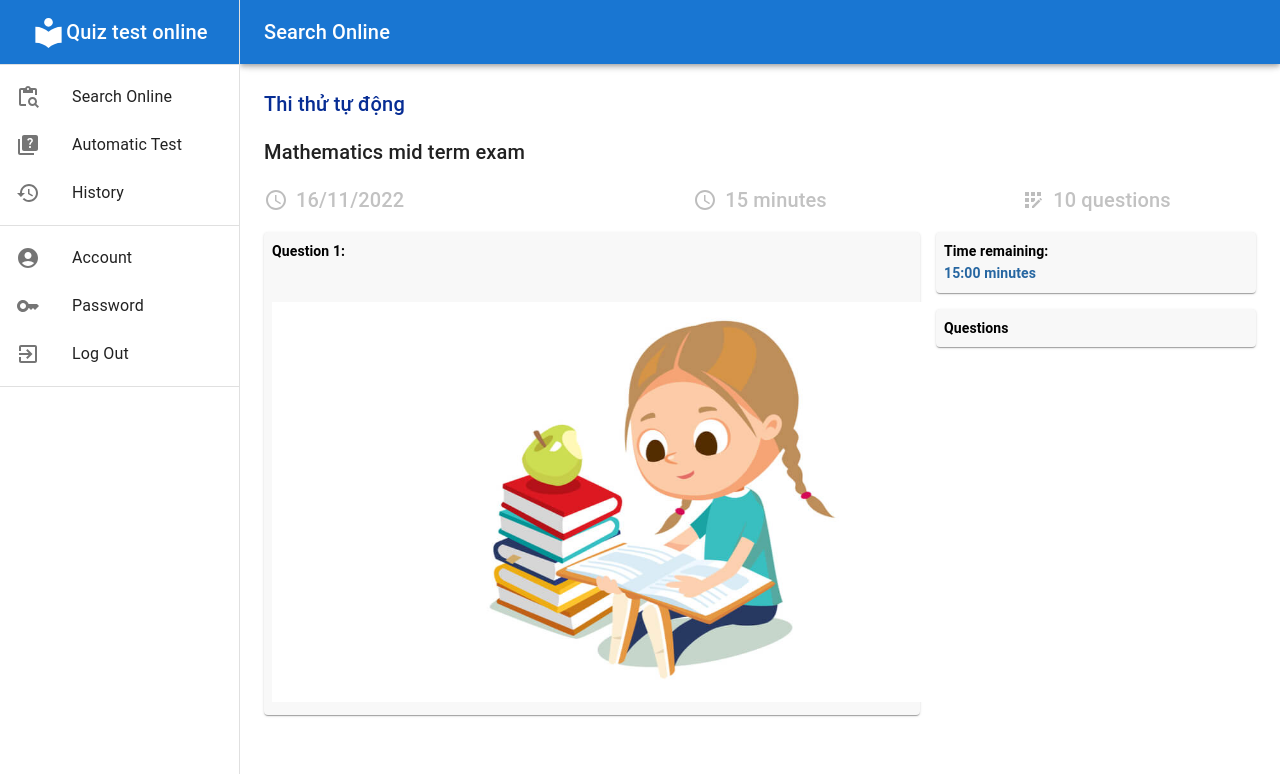
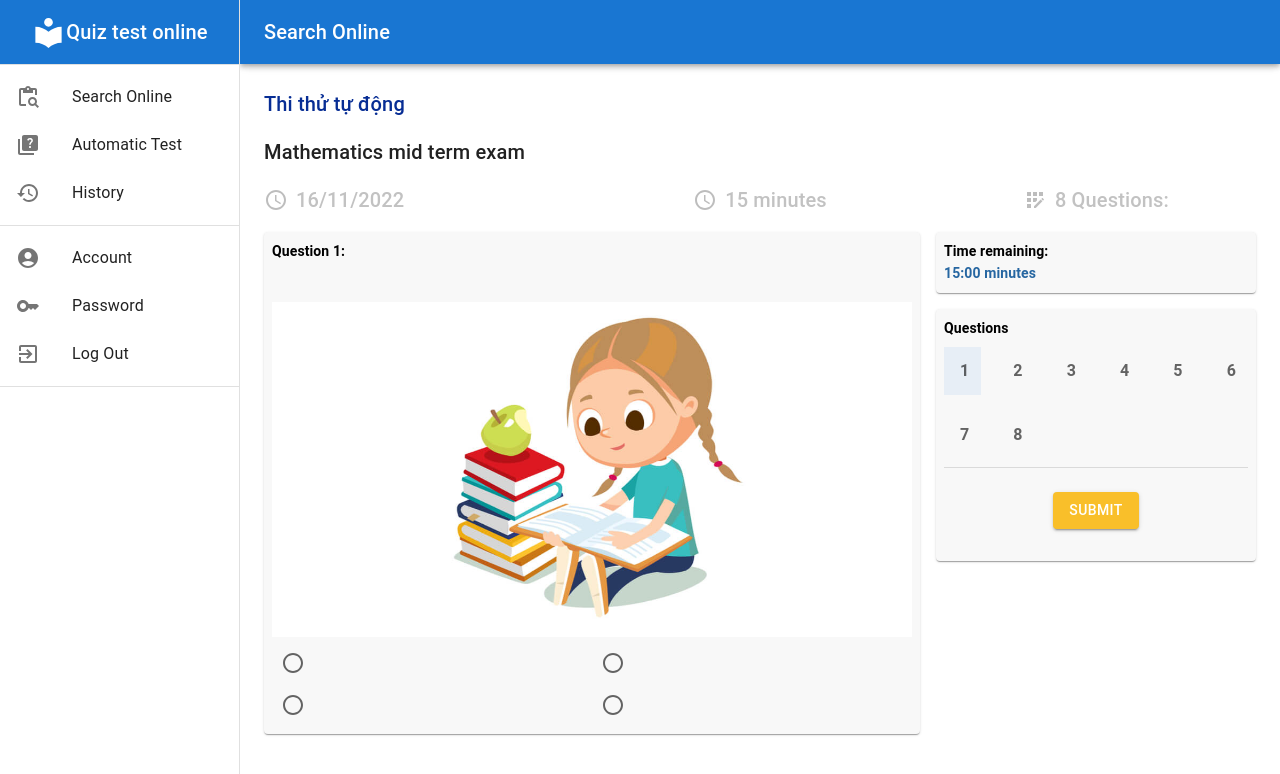
Before and after one commit to son3102k/IntegratedSystem, a React (Create React App) app in the folder web-app/: page /automatic-test in a window 1280 px wide. Shown: the top 774 px of the page. Built offline with nearby package versions, Linux system fonts and the light colour scheme.

Commit message:
add choose answer automation test

```diff
--- a/web-app/src/features/mainFeature/AutomationTest.tsx
+++ b/web-app/src/features/mainFeature/AutomationTest.tsx
@@ -1,4 +1,4 @@
-import React from "react";
+import React, { useState } from "react";
 import Tabs from '@mui/material/Tabs';
 import Tab from '@mui/material/Tab';
 import Typography from '@mui/material/Typography';
@@ -8,16 +8,18 @@ import Grid from '@mui/material/Grid';
 import { createTheme, styled } from '@mui/material/styles';
 import AccessTimeIcon from '@mui/icons-material/AccessTime';
 import AppRegistrationIcon from '@mui/icons-material/AppRegistration';
-import test_image from '../../assets/image_login.jpg' ;
+import { Divider, List, ListItem, ListItemButton, ListItemIcon, ListItemText,Button, Radio } from "@mui/material";
+import { wrap } from "module";
 
 const BoxTitleCss = { display: "flex", flexWrap: "nowrap", flexDirection: "row", alignItems: "center" };
 const TypoTitleCss = {fontSize: "1.25em", marginLeft: 1}
 const darkTheme = createTheme({
   palette: {
-    mode: "dark"
-  }
+    mode: "dark",
+  },
 });
 const ContentFontCss ={fontSize: "1em", fontWeight: 600};
+const AnswerGridCss = {display: "flex", justifyContent: "flex-start"};
 
 const Item = styled(Paper)(({ theme }) => ({
   backgroundColor: theme.palette.mode === 'dark' ? '#1A2027' : '#f8f8f8',
@@ -25,67 +27,60 @@ const Item = styled(Paper)(({ theme }) => ({
   padding: theme.spacing(1),
   textAlign: 'center',
   color: theme.palette.text.secondary,
+  width: "100%"
 }));
 
-interface TabPanelProps {
-  children?: React.ReactNode;
-  index: number;
-  value: number;
-}
+export default function AutomationTest() {
+  const [selectedIndex, setSelectedIndex] = useState(0);
+  const [listQuestion, setListQuestion] = useState([
+    {
+      id: 0,
+      src: require("../../assets/image_login.jpg")
+    },
+    {
+      id: 1,
+      src: require("../../assets/exam1/question1.PNG")
+    },
+    {
+      id: 2,
+      src: require("../../assets/image_login.jpg")
+    },
+    {
+      id: 3,
+      src: require("../../assets/image_login.jpg")
+    },
+    {
+      id: 4,
+      src: require("../../assets/image_login.jpg")
+    },
+    {
+      id: 5,
+      src: require("../../assets/image_login.jpg")
+    },
+    {
+      id: 6,
+      src: require("../../assets/image_login.jpg")
+    },
+    {
+      id: 7,
+      src: require("../../assets/image_login.jpg")
+    }
+  ]);
+  const [listAnswers , setListAnswers] = useState(Array(6).fill(null).map(() => ''));
+  console.log(listAnswers)
+  const handleClickChangeQuestion = (i: number) => {
+    setSelectedValue(listAnswers[i]);
+    setSelectedIndex(i);
+  }
 
-function TabPanel(props: TabPanelProps) {
-  const { children, value, index, ...other } = props;
+  const [selectedValue, setSelectedValue] = useState('');
 
-  return (
-    <div
-      role="tabpanel"
-      hidden={value !== index}
-      id={`simple-tabpanel-${index}`}
-      aria-labelledby={`simple-tab-${index}`}
-      {...other}
-    >
-      {value === index && (
-        <Box sx={{ p: 3 }}>
-          <Typography>{children}</Typography>
-        </Box>
-      )}
-    </div>
-  );
-}
-
-function a11yProps(index: number) {
-  return {
-    id: `simple-tab-${index}`,
-    'aria-controls': `simple-tabpanel-${index}`,
-  };
-}
-
-export default function AutomationTest() {
-  const [value, setValue] = React.useState(0);
-
-  const handleChange = (event: React.SyntheticEvent, newValue: number) => {
-    setValue(newValue);
+  const handleChange = (event: React.ChangeEvent<HTMLInputElement>) => {
+    setSelectedValue(event.target.value);
+    setListAnswers((prev) => [...prev.slice(0 , selectedIndex), event.target.value, ...prev.slice(selectedIndex + 1)])
   };
 
   return (
-    // <Box sx={{ width: '100%' }}>
-    //   <Box sx={{ borderBottom: 1, borderColor: 'divider' }}>
-    //     <Tabs value={value} onChange={handleChange} aria-label="basic tabs example">
-    //       <Tab label="Item One" {...a11yProps(0)} />
-    //       <Tab label="Item Two" {...a11yProps(1)} />
-    //       <Tab label="Item Three" {...a11yProps(2)} />
-    //     </Tabs>
-    //   </Box>
-    //   <TabPanel value={value} index={0}>
-    //     Item One
-    //   </TabPanel>
-    //   <TabPanel value={value} index={1}>
-    //     Item Two
-    //   </TabPanel>
-    //   <TabPanel value={value} index={2}>
-    //     Item Three
-    //   </TabPanel>
-    // </Box>
     <Box sx={{ flexGrow: 1 }}>
       <Grid container spacing={2}>
         <Grid item xs={12}>
@@ -100,39 +95,89 @@ export default function AutomationTest() {
         </Grid>
         <Grid item xs={12} md={4}>
           <Box sx={BoxTitleCss}>
-            <AccessTimeIcon fontSize="medium" color="disabled"/>
+            <AccessTimeIcon fontSize="medium" color="disabled" />
             <Typography variant="h6" align="left" color="#c2c2c2" sx={TypoTitleCss}>
               16/11/2022
             </Typography>
           </Box>
         </Grid>
         <Grid item xs={12} md={4}>
-          <Box sx={{
-            ...BoxTitleCss,
-            justifyContent: "center"
-          }}>
-            <AccessTimeIcon fontSize="medium" color="disabled"/>
+          <Box
+            sx={{
+              ...BoxTitleCss,
+              justifyContent: "center",
+            }}
+          >
+            <AccessTimeIcon fontSize="medium" color="disabled" />
             <Typography variant="h6" align="left" color="#c2c2c2" sx={TypoTitleCss}>
               15 minutes
             </Typography>
           </Box>
         </Grid>
         <Grid item xs={12} md={4}>
-          <Box sx={{
+          <Box
+            sx={{
               ...BoxTitleCss,
-              justifyContent: "center"}}>
-            <AppRegistrationIcon fontSize="medium" color="disabled"/>
+              justifyContent: "center",
+            }}
+          >
+            <AppRegistrationIcon fontSize="medium" color="disabled" />
             <Typography variant="h6" align="left" color="#c2c2c2" sx={TypoTitleCss}>
-              10 questions
+              {`${listQuestion.length} Questions:`}
             </Typography>
           </Box>
         </Grid>
-        <Grid item xs={12} md={8} sx={{flexGrow: 1}}>
+        <Grid item xs={12} md={8} sx={{ flexGrow: 1, display: "flex", flexWrap: "wrap" }}>
           <Item>
             <Typography variant="h6" align="left" color="black" sx={ContentFontCss}>
-                Question 1:
+              {`Question ${selectedIndex + 1}:`}
             </Typography>
-            <Box component="img" src={test_image} alt="Question 1" sx={{ height: 400, width: "auto", marginTop: 5 }}/>
+            <Box
+              component="img"
+              src={listQuestion[selectedIndex].src}
+              alt={`Question ${selectedIndex + 1}`}
+              sx={{ height: "auto", width: "100%", marginTop: 5 }}
+            />
+            <Grid container>
+              <Grid item xs={12} md={6} sx={AnswerGridCss}>
+                <Radio
+                  checked={selectedValue === "a"}
+                  onChange={handleChange}
+                  value="a"
+                  name="radio-buttons"
+                  inputProps={{ "aria-label": "A" }}
+
+                />
+              </Grid>
+              <Grid item xs={12} md={6} sx={AnswerGridCss}>
+                <Radio
+                  checked={selectedValue === "b"}
+                  onChange={handleChange}
+                  value="b"
+                  name="radio-buttons"
+                  inputProps={{ "aria-label": "B" }}
+                />
+              </Grid>
+              <Grid item xs={12} md={6} sx={AnswerGridCss}>
+                <Radio
+                  checked={selectedValue === "c"}
+                  onChange={handleChange}
+                  value="c"
+                  name="radio-buttons"
+                  inputProps={{ "aria-label": "C" }}
+                />
+              </Grid>
+              <Grid item xs={12} md={6} sx={AnswerGridCss}>
+                <Radio
+                  checked={selectedValue === "d"}
+                  onChange={handleChange}
+                  value="d"
+                  name="radio-buttons"
+                  inputProps={{ "aria-label": "D" }}
+
+                />
+              </Grid>
+            </Grid>
           </Item>
         </Grid>
         <Grid item xs={12} md={4}>
@@ -152,6 +197,34 @@ export default function AutomationTest() {
                 <Typography variant="h6" align="left" color="black" sx={ContentFontCss}>
                   Questions
                 </Typography>
+                <List component="nav">
+                  <Grid container spacing={2}>
+                    {listQuestion.map((e, i) => (
+                      <Grid item xs={12} md={2} key={`grid-question-${i}`}>
+                        <ListItemButton
+                          selected={selectedIndex === i}
+                          onClick={() => handleClickChangeQuestion(i)}
+                          key={`itemButton-question-${i}`}
+                        >
+                          <ListItemText
+                            primary={i + 1}
+                            sx={{ textAlign: "center" }}
+                            key={`itemText-question-${i}`}
+                            primaryTypographyProps={{ fontWeight: 700 }}
+                          />
+                        </ListItemButton>
+                      </Grid>
+                    ))}
+                  </Grid>
+                </List>
+                <Divider />
+                <Button
+                  variant="contained"
+                  color="success"
+                  sx={{ marginTop: 3, marginBottom: 3, backgroundColor: "#f9bf2a" }}
+                >
+                  Submit
+                </Button>
               </Item>
             </Grid>
           </Grid>
```
Also changed, not shown: web-app/src/assets/exam1/question1.PNG (added).
